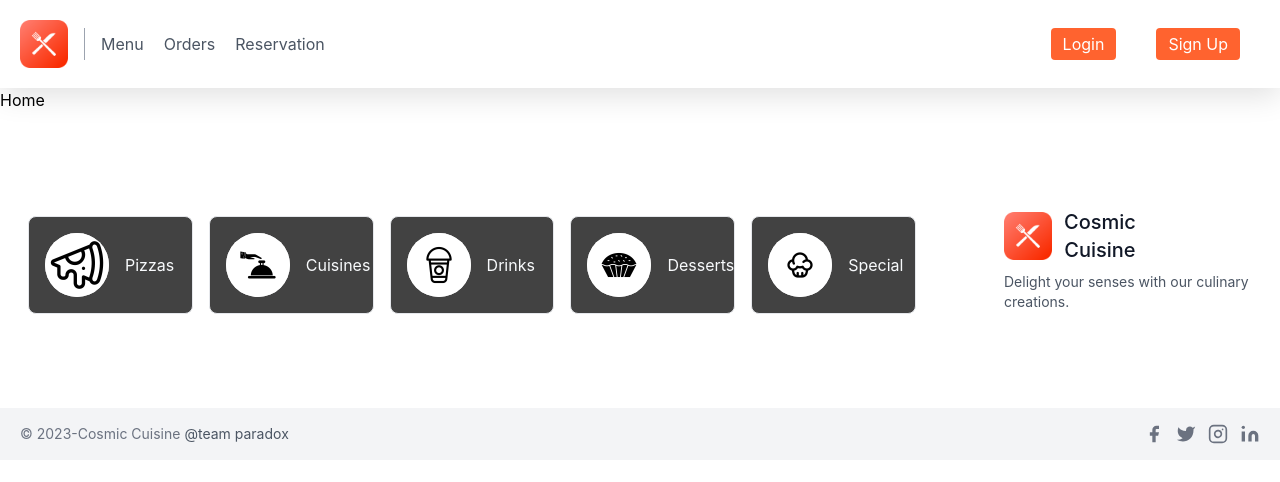
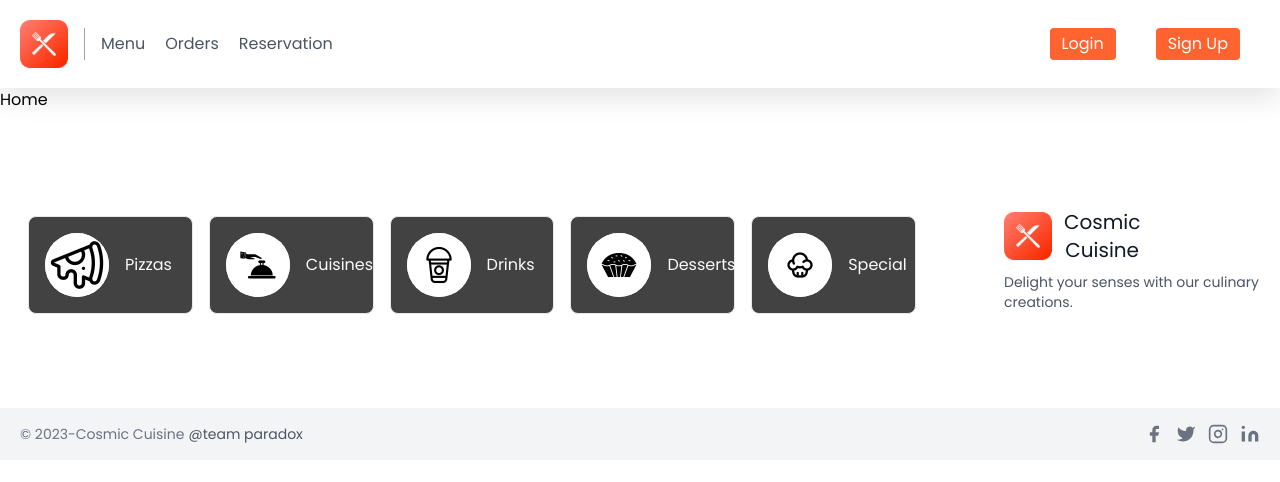
Before and after one commit to iasadk/restaurant-on-mars-frontend-hackhound, a React (Create React App) app: page / in a window 1280 px wide. Shown: the top 482 px of the page. Built offline with nearby package versions, Linux system fonts and the light colour scheme; the HTML template or start-up script is replaced by a standard one.

Commit message:
font family updated

```diff
--- a/src/index.css
+++ b/src/index.css
@@ -1,11 +1,10 @@
+@import url('https://fonts.googleapis.com/css2?family=Poppins&display=swap');
 @tailwind base;
 @tailwind components;
 @tailwind utilities;
 body {
   margin: 0;
-  font-family: -apple-system, BlinkMacSystemFont, 'Segoe UI', 'Roboto', 'Oxygen',
-    'Ubuntu', 'Cantarell', 'Fira Sans', 'Droid Sans', 'Helvetica Neue',
-    sans-serif;
+  font-family: 'Poppins', sans-serif;
   -webkit-font-smoothing: antialiased;
   -moz-osx-font-smoothing: grayscale;
 }
```
